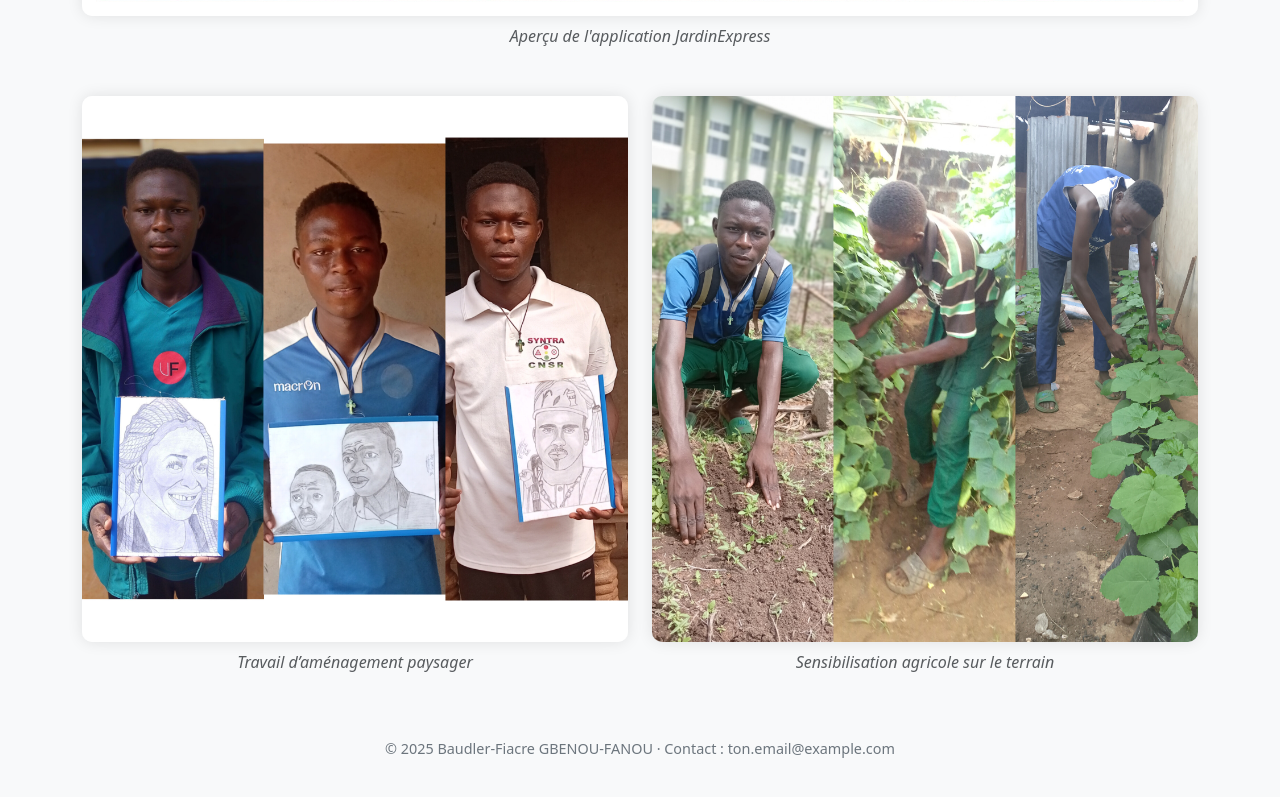
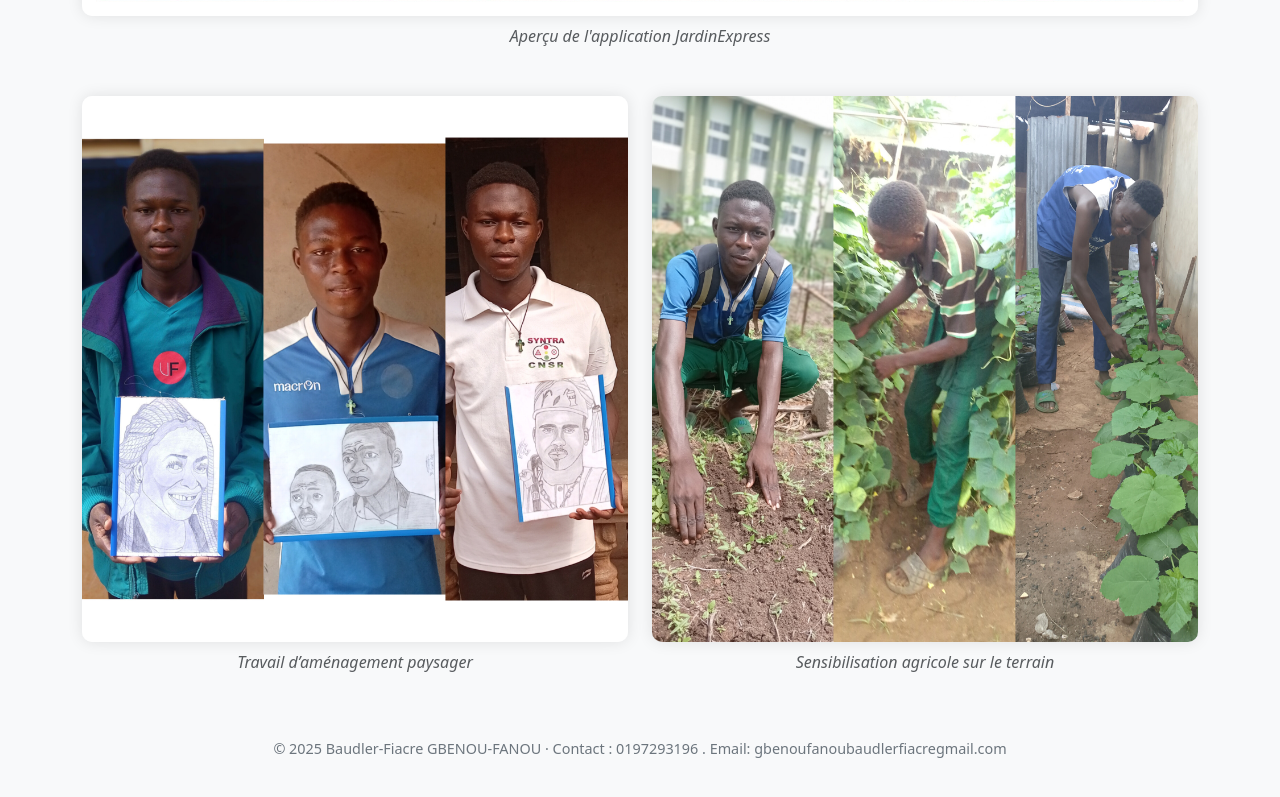
Before and after one commit to Fiacre06/GBENOU-FANOU-Baudler-fiacre, a plain HTML site: page index.html in a window 1280 px wide. Shown: the part 1998-2795 px from the top of the page. Drawn offline with nearby package versions, Linux system fonts and the light colour scheme.

Commit message:
Add files via upload
mise a jour

```diff
--- a/index.html
+++ b/index.html
@@ -92,7 +92,7 @@
 
   <!-- Footer -->
   <footer class="text-center mt-4">
-    &copy; 2025 Baudler-Fiacre GBENOU-FANOU · Contact : ton.email@example.com
+    &copy; 2025 Baudler-Fiacre GBENOU-FANOU · Contact : 0197293196 . Email: gbenoufanoubaudlerfiacregmail.com
   </footer>
 
 </div>
```
